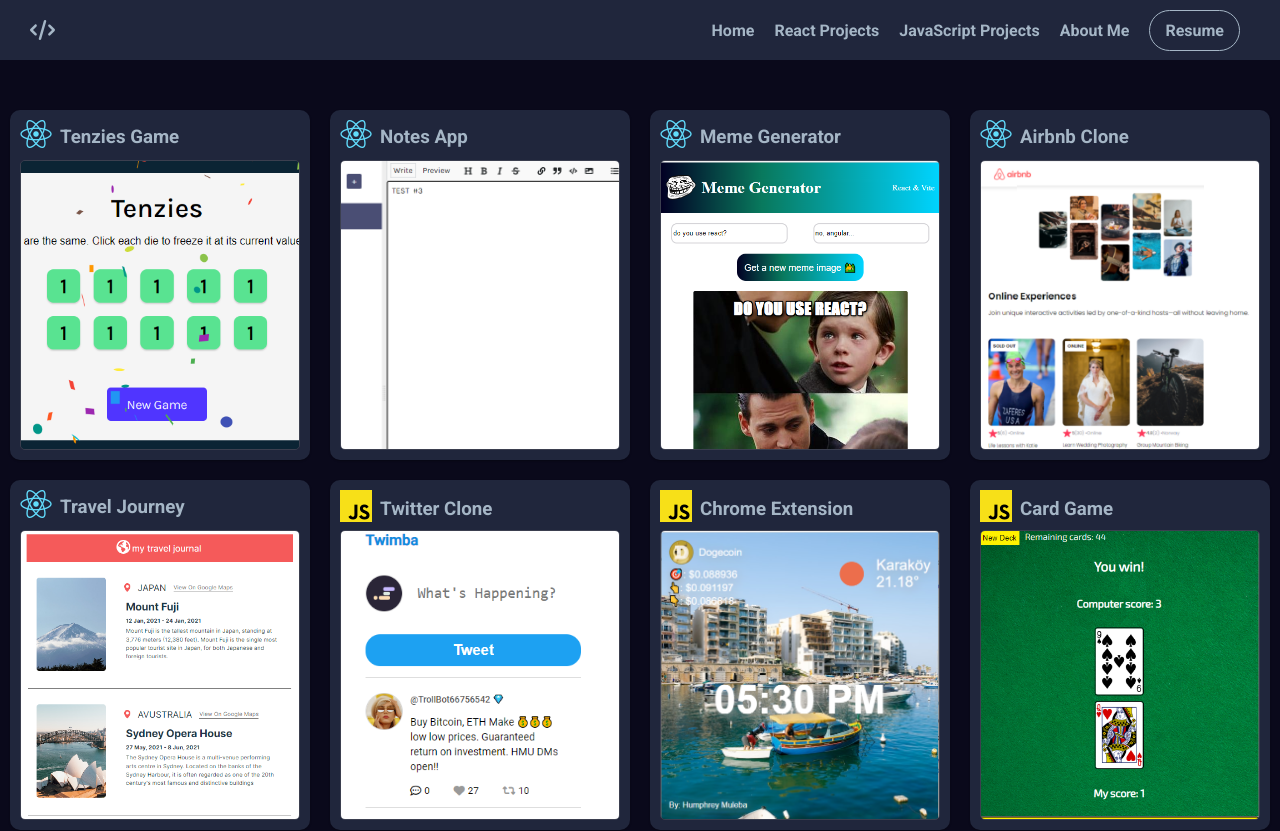
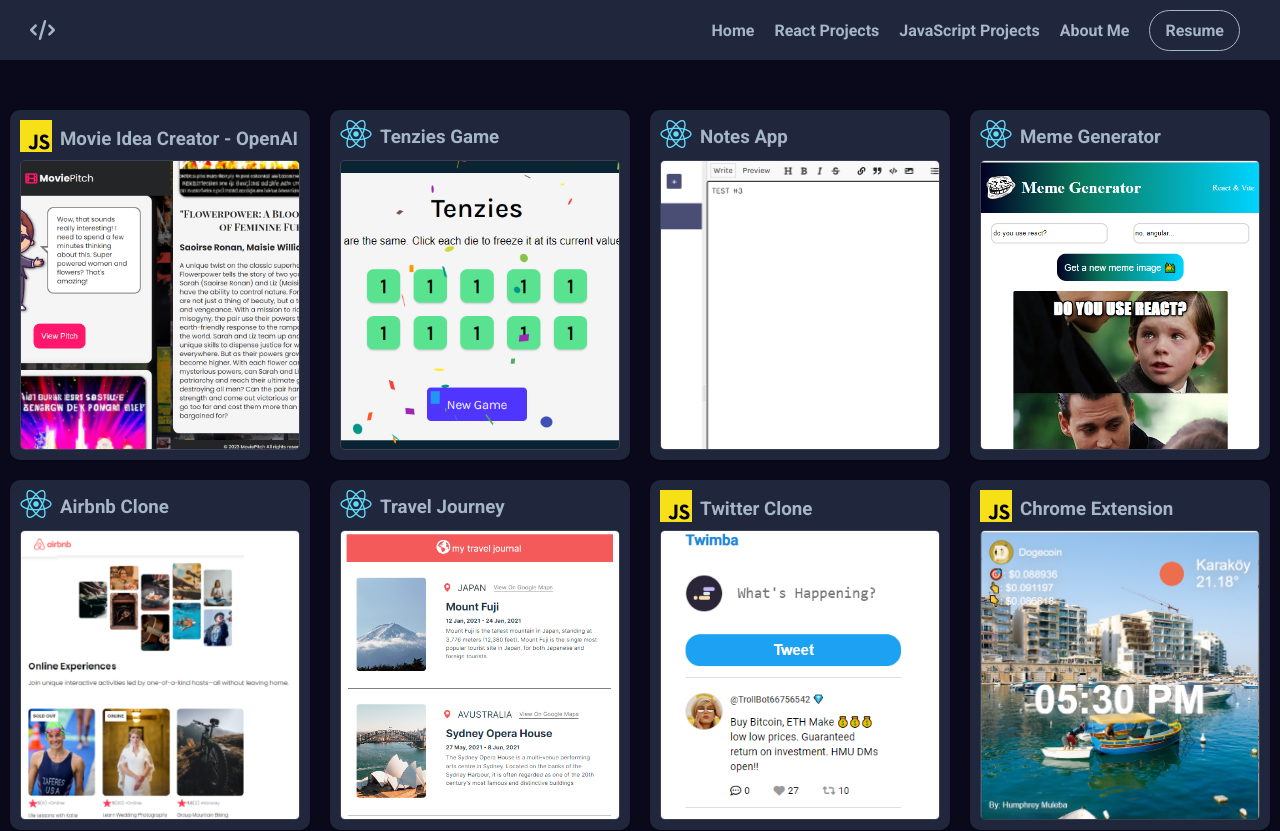
Before and after one commit to ozgeahras/my-portfolio, a React (Vite) app: page / in a window 1280 px wide. Shown: the top 831 px of the page. Built offline with nearby package versions, Linux system fonts and the light colour scheme.

Commit message:
added openai project

```diff
--- a/src/data.js
+++ b/src/data.js
@@ -1,4 +1,13 @@
 export default [
+  {
+    id: 22,
+    title: "Movie Idea Creator - OpenAI",
+    source: "https://github.com/ozgeahras/movie-creator-with-OpenAI",
+    demo: "https://movie-idea-creator-openai.netlify.app/",
+    image: "/assets/movie-generator-with-openai.png",
+    logo: "/assets/logo/js-logo.png",
+    tech: "js",
+  },
   {
     id: 21,
     title: "Tenzies Game",
```
Also changed, not shown: public/assets/movie-generator-with-openai.png (added).
